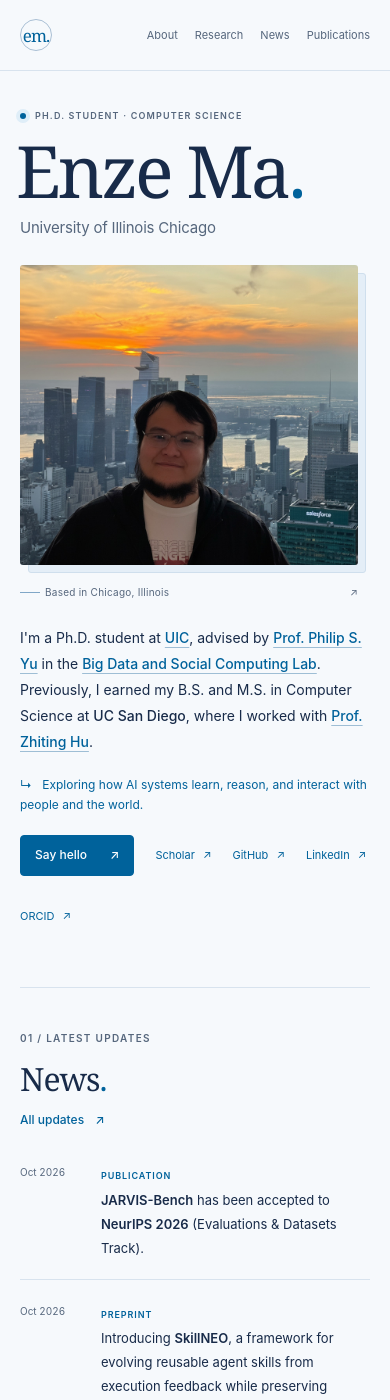
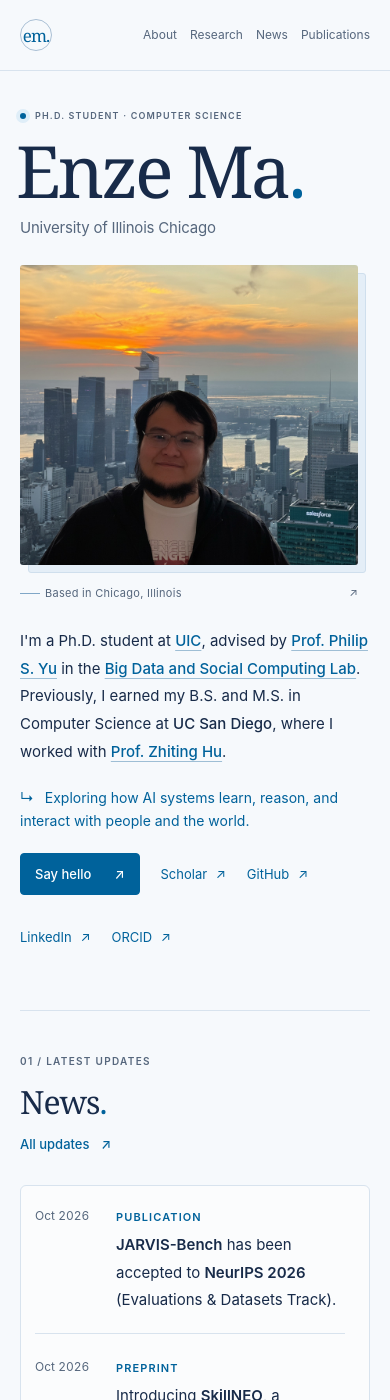
Before and after one commit to sora1998/sora1998.github.io, a Jekyll site: the page built from _pages/about.md, in a window 390 px wide and 1400 px high. Built offline with Jekyll 4.4.1, drawn with Linux system fonts in a browser that asks for light colours; some of the changed text lies outside the part shown.

Commit message:
Improve text readability and add a scrollable news panel

```diff
--- a/_pages/about.md
+++ b/_pages/about.md
@@ -29,7 +29,9 @@ permalink: /
 
 <section class="section news-section" id="news" aria-labelledby="news-title">
   <div class="section-heading"><p class="eyebrow">01 / Latest updates</p><h2 id="news-title">News<span class="name-period">.</span></h2><a class="text-link" href="{{ '/news/' | relative_url }}">All updates <span aria-hidden="true">↗</span></a></div>
-  {% include news-list.html limit=5 %}
+  <div class="news-scroll" role="region" aria-labelledby="news-title" tabindex="0">
+    {% include news-list.html %}
+  </div>
 </section>
 
 <section class="section research-section" id="research" aria-labelledby="research-title">
@@ -62,4 +64,4 @@ permalink: /
   </ol>
 </section>
 
-<section class="contact-section" aria-labelledby="contact-title"><div><p class="eyebrow">Let's connect</p><h2 id="contact-title">Good research starts <br>with a conversation.</h2><p>Always happy to talk about research, collaborations, or an interesting idea.</p></div><a class="contact-link" href="mailto:{{ site.author.email }}">{{ site.author.email }} <span aria-hidden="true">↗</span></a></section>
+<section class="contact-section" aria-labelledby="contact-title"><div><p class="eyebrow">Let's connect</p><h2 id="contact-title">Good research starts <br>with a conversation.</h2><p>Always happy to talk about research, collaborations, or an interesting idea.</p><p class="personal-interests">Outside research, I enjoy video games and anime.</p></div><a class="contact-link" href="mailto:{{ site.author.email }}">{{ site.author.email }} <span aria-hidden="true">↗</span></a></section>
--- a/assets/css/academic.css
+++ b/assets/css/academic.css
@@ -244,7 +244,7 @@ h1,h2,h3 {
 }
 
 .current-focus {
-  font-size: 13px;
+  font-size: 14px;
   color: var(--accent);
   margin-top: 22px;
   line-height: 1.7
@@ -260,7 +260,7 @@ h1,h2,h3 {
   flex-wrap: wrap;
   gap: 23px;
   margin-top: 27px;
-  font-size: 12px
+  font-size: 13px
 }
 
 .social-links>a:not(.button) {
@@ -281,7 +281,7 @@ h1,h2,h3 {
   border: 1px solid var(--line);
   border-radius: 4px;
   text-decoration: none;
-  font-size: 12px;
+  font-size: 13px;
   font-weight: 500
 }
 
@@ -329,7 +329,7 @@ h1,h2,h3 {
   display: flex;
   align-items: center;
   gap: 9px;
-  font-size: 10px;
+  font-size: 11px;
   color: var(--muted);
   margin-top: 28px;
   letter-spacing: .025em
@@ -362,7 +362,7 @@ h1,h2,h3 {
 }
 
 .text-link {
-  font-size: 12px;
+  font-size: 13px;
   font-weight: 500;
   text-decoration: none
 }
@@ -402,15 +402,37 @@ h1,h2,h3 {
 }
 
 .research-topic h3 {
-  font-size: 13px;
+  font-size: 15px;
   font-weight: 600;
   margin: 9px 0
 }
 
 .research-topic p {
-  font-size: 12px;
+  font-size: 14px;
   color: var(--muted);
   line-height: 1.8
+}
+
+.news-scroll {
+  max-height: min(380px,65vh);
+  min-width: 0;
+  overflow-y: auto;
+  scrollbar-width: thin;
+  scrollbar-color: #9fb5c9 transparent;
+  scrollbar-gutter: stable;
+  padding: 20px 22px;
+  border: 1px solid var(--line);
+  border-radius: 6px;
+  background: rgba(255,255,255,.55)
+}
+
+.news-scroll::-webkit-scrollbar {
+  width: 6px
+}
+
+.news-scroll::-webkit-scrollbar-thumb {
+  background: #9fb5c9;
+  border-radius: 3px
 }
 
 .news-list {
@@ -421,7 +443,7 @@ h1,h2,h3 {
 
 .news-item {
   display: grid;
-  grid-template-columns: 85px 1fr;
+  grid-template-columns: 85px minmax(0,1fr);
   gap: 22px;
   padding: 19px 0;
   border-bottom: 1px solid var(--line)
@@ -437,7 +459,7 @@ h1,h2,h3 {
 }
 
 .news-item time {
-  font: 11px/1.8 var(--sans);
+  font: 12px/1.8 var(--sans);
   color: var(--muted);
   padding-top: 3px;
   white-space: nowrap;
@@ -446,7 +468,7 @@ h1,h2,h3 {
 
 .news-label {
   display: inline-block;
-  font-size: 9px;
+  font-size: 11px;
   text-transform: uppercase;
   letter-spacing: .1em;
   color: var(--accent);
@@ -455,13 +477,13 @@ h1,h2,h3 {
 }
 
 .news-copy p {
-  font-size: 13px;
+  font-size: 15px;
   line-height: 1.85
 }
 
 .news-copy .news-source {
   display: inline-block;
-  font-size: 10px;
+  font-size: 13px;
   margin-top: 5px
 }
 
@@ -515,13 +537,13 @@ h1,h2,h3 {
 }
 
 .paper-kind {
-  font-size: 10px;
+  font-size: 12px;
   color: var(--muted)
 }
 
 .paper-venue {
-  font-size: 10px;
-  letter-spacing: .07em;
+  font-size: 12px;
+  letter-spacing: .03em;
   color: var(--accent);
   margin-bottom: 8px;
   font-weight: 600
@@ -547,7 +569,7 @@ h1,h2,h3 {
 }
 
 .paper-authors {
-  font-size: 11px;
+  font-size: 13px;
   color: var(--muted);
   line-height: 1.9;
   margin-top: 9px
@@ -561,7 +583,7 @@ h1,h2,h3 {
 }
 
 .paper-summary {
-  font-size: 13px;
+  font-size: 14px;
   line-height: 1.8;
   color: var(--muted);
   margin-top: 9px
@@ -575,7 +597,7 @@ h1,h2,h3 {
 }
 
 .paper-links a {
-  font-size: 11px;
+  font-size: 13px;
   font-weight: 600;
   text-decoration: none
 }
@@ -618,31 +640,31 @@ h1,h2,h3 {
 }
 
 .experience-date {
-  font-size: 10px;
+  font-size: 12px;
   color: var(--muted);
   padding-top: 4px;
   white-space: nowrap
 }
 
 .experience-list h3 {
-  font-size: 13px;
+  font-size: 16px;
   font-weight: 600
 }
 
 .experience-list p {
-  font-size: 12px;
+  font-size: 15px;
   margin-top: 2px
 }
 
 .experience-note {
   display: block;
-  font-size: 11px;
+  font-size: 14px;
   color: var(--muted);
   margin-top: 5px
 }
 
 .experience-tag {
-  font-size: 9px;
+  font-size: 11px;
   line-height: 1.5;
   color: var(--accent);
   background: var(--soft-accent);
@@ -669,9 +691,13 @@ h1,h2,h3 {
 }
 
 .contact-section p:not(.eyebrow) {
-  font-size: 12px;
+  font-size: 15px;
   color: var(--muted);
   margin-top: 17px
+}
+
+.contact-section p.personal-interests {
+  margin-top: 10px
 }
 
 .contact-link {
@@ -703,13 +729,13 @@ h1,h2,h3 {
 
 .footer-name span {
   display: block;
-  font: 10px var(--sans);
+  font: 12px var(--sans);
   color: var(--muted);
   margin-top: 7px
 }
 
 .site-footer p,.back-top {
-  font-size: 10px;
+  font-size: 12px;
   color: var(--muted)
 }
 
@@ -760,7 +786,7 @@ h1,h2,h3 {
 }
 
 .filter-buttons button {
-  font-size: 11px;
+  font-size: 13px;
   border: 1px solid transparent;
   background: none;
   color: var(--muted);
@@ -792,7 +818,7 @@ h1,h2,h3 {
   border: 1px solid #90a9bf;
   border-radius: 3px;
   padding: 8px 30px 8px 12px;
-  font-size: 12px;
+  font-size: 14px;
   color: var(--ink)
 }
 
@@ -810,7 +836,7 @@ h1,h2,h3 {
 }
 
 .filter-status {
-  font-size: 10px;
+  font-size: 12px;
   color: var(--muted);
   margin-top: 14px
 }
@@ -858,7 +884,7 @@ h1,h2,h3 {
 }
 
 .news-archive .news-copy p {
-  font-size: 16px
+  font-size: 15px
 }
 
 .publication-detail {
@@ -879,7 +905,7 @@ h1,h2,h3 {
 }
 
 .detail-authors {
-  font-size: 13px;
+  font-size: 14px;
   color: var(--muted);
   line-height: 1.9;
   margin-top: 25px
@@ -960,7 +986,7 @@ h1,h2,h3 {
     gap: 16px
   }
   .experience-list li {
-    grid-template-columns: 90px minmax(0,1fr);
+    grid-template-columns: 105px minmax(0,1fr);
     gap: 12px
   }
   .experience-tag {
@@ -1011,24 +1037,24 @@ h1,h2,h3 {
     margin-bottom: 20px
   }
   .intro-text {
-    font-size: 13px
+    font-size: 15px
   }
   .portrait img {
     height: 260px
   }
   .portrait figcaption {
-    font-size: 9px;
+    font-size: 11px;
     gap: 5px
   }
   .portrait-caption-line {
     display: none
   }
   .current-focus {
-    font-size: 12px
+    font-size: 14px
   }
   .social-links {
     gap: 16px;
-    font-size: 11px
+    font-size: 13px
   }
   .button {
     padding: 9px 14px
@@ -1044,7 +1070,7 @@ h1,h2,h3 {
     display: none
   }
   .section-intro {
-    font-size: 14px
+    font-size: 15px
   }
   .section-heading h2,.section-topline h2 {
     font-size: 32px
@@ -1053,7 +1079,7 @@ h1,h2,h3 {
     margin-top: 12px
   }
   .research-topic h3 {
-    font-size: 13px
+    font-size: 15px
   }
   .paper {
     grid-template-columns: 75px minmax(0,1fr);
@@ -1106,11 +1132,18 @@ h1,h2,h3 {
     margin-top: 40px
   }
   .news-archive .news-copy p {
-    font-size: 14px
+    font-size: 15px
   }
 }
 
 @media(max-width:540px) {
+  .paper-search input {
+    font-size: 16px
+  }
+  .news-scroll {
+    padding: 16px 14px
+  }
+
   .header-inner {
     height: 70px
   }
@@ -1120,10 +1153,10 @@ h1,h2,h3 {
     font-size: 17px
   }
   .site-nav {
-    gap: 17px
+    gap: 13px
   }
   .site-nav a {
-    font-size: 11px
+    font-size: 12px
   }
   .site-nav span {
     display: none
@@ -1166,26 +1199,26 @@ h1,h2,h3 {
   }
   .portrait figcaption {
     margin-top: 19px;
-    font-size: 10px
+    font-size: 11px
   }
   .portrait-caption-line {
     display: block
   }
   .intro-text {
     grid-row: 5;
-    font-size: 14px;
+    font-size: 15px;
     margin-top: -8px
   }
   .current-focus {
     grid-row: 6;
     margin: -12px 0 0;
-    font-size: 12px
+    font-size: 14px
   }
   .social-links {
     grid-row: 7;
     margin-top: -12px;
     gap: 21px;
-    font-size: 11px
+    font-size: 13px
   }
   .research-grid {
     grid-template-columns: 1fr;
@@ -1203,11 +1236,11 @@ h1,h2,h3 {
   }
   .research-topic h3 {
     margin: 0;
-    font-size: 14px
+    font-size: 15px
   }
   .research-topic p {
     grid-column: 2;
-    font-size: 12px
+    font-size: 14px
   }
   .section-topline {
     align-items: flex-start;
@@ -1222,10 +1255,10 @@ h1,h2,h3 {
     gap: 17px
   }
   .news-item time {
-    font-size: 10px
+    font-size: 12px
   }
   .news-copy p {
-    font-size: 13px
+    font-size: 15px
   }
   .paper {
     grid-template-columns: 1fr;
@@ -1241,23 +1274,23 @@ h1,h2,h3 {
     font-size: 16px
   }
   .paper-kind {
-    font-size: 9px
+    font-size: 12px
   }
   .paper h3 {
     font-size: 17px
   }
   .paper-authors {
-    font-size: 11px
+    font-size: 13px
   }
   .experience-list li {
     grid-template-columns: 1fr;
     gap: 7px
   }
   .experience-list h3 {
-    font-size: 13px
+    font-size: 16px
   }
   .experience-date {
-    font-size: 10px
+    font-size: 12px
   }
   .contact-section {
     padding: 27px 23px;
@@ -1267,7 +1300,7 @@ h1,h2,h3 {
     font-size: 30px
   }
   .contact-section p:not(.eyebrow) {
-    font-size: 12px
+    font-size: 15px
   }
   .contact-link {
     font-size: 14px
@@ -1293,7 +1326,7 @@ h1,h2,h3 {
     gap: 3px
   }
   .filter-buttons button {
-    font-size: 10px;
+    font-size: 13px;
     padding: 8px 10px
   }
   .publication-year {
@@ -1307,17 +1340,17 @@ h1,h2,h3 {
     font-size: 31px
   }
   .detail-authors {
-    font-size: 12px
+    font-size: 14px
   }
   .article-content {
-    font-size: 14px
+    font-size: 16px
   }
   .news-archive .news-item {
     grid-template-columns: 66px minmax(0,1fr);
     gap: 17px
   }
   .news-archive .news-copy p {
-    font-size: 13px
+    font-size: 15px
   }
 }
 
```
